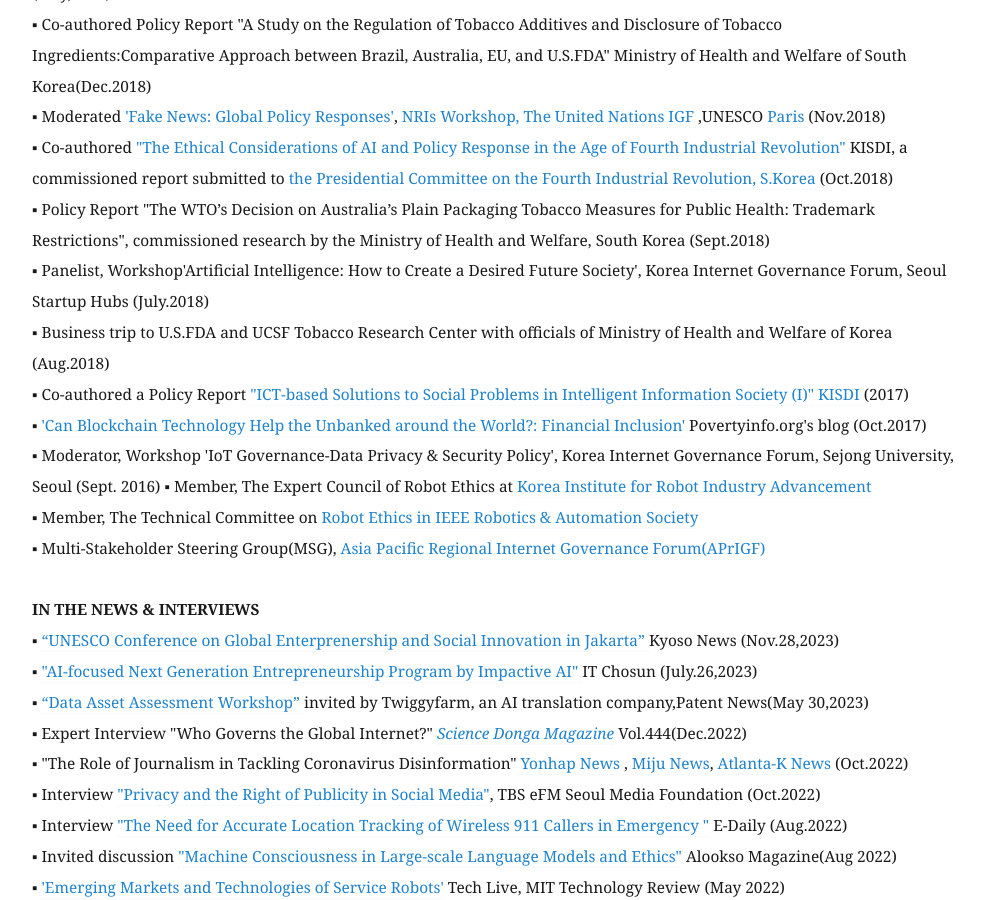
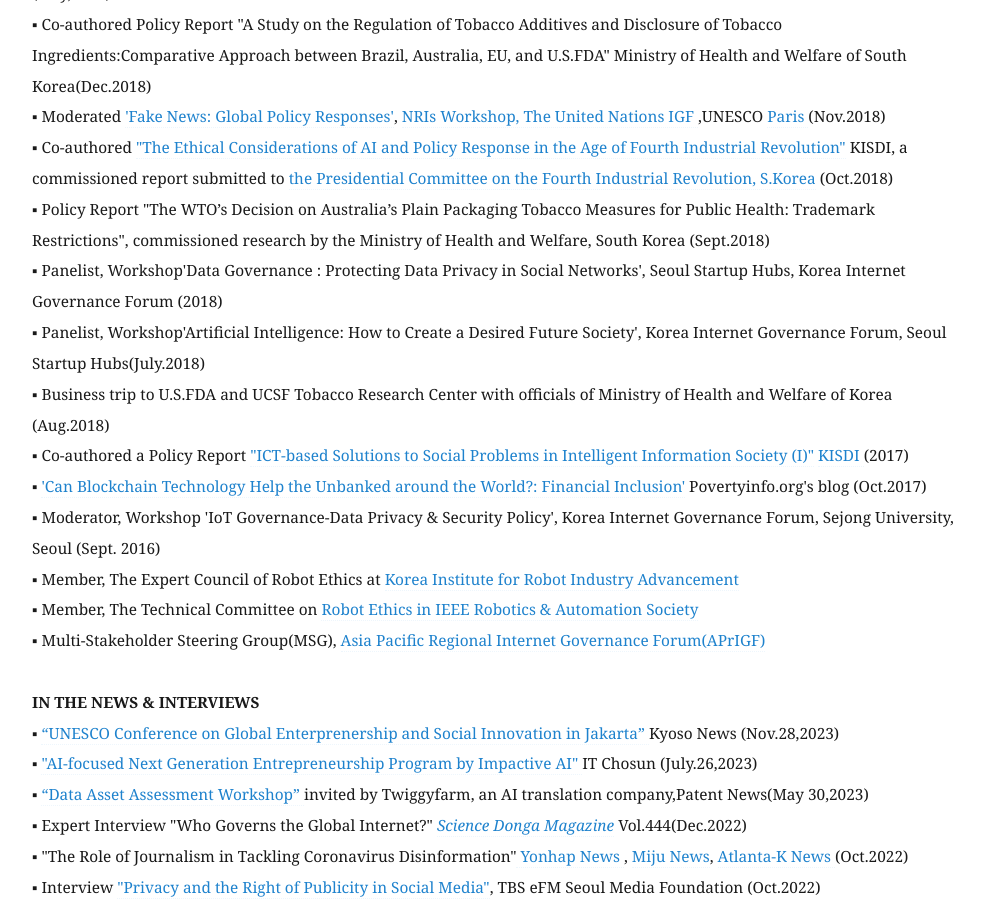
Before and after one commit to eunchangchoi/eunchangchoi.github.io, a Jekyll site: the page built from index.md, in a window 1280 px wide and 900 px high, scrolled down 7874 px. Shown: the whole window, without its empty margins (68-1052 px from the left). Built offline with Jekyll 4.4.1, drawn with Linux system fonts in a browser that asks for light colours.

Commit message:
Update index.md

```diff
--- a/index.md
+++ b/index.md
@@ -177,11 +177,12 @@
 ▪ Moderated <a href="https://www.youtube.com/watch?v=quo1DLyitf8&feature=youtu.be&t=1004">'Fake News: Global Policy Responses'</a>, <a href="https://www.intgovforum.org/en/content/igf-2018-day-2-salle-xii-nri-session-on-fakenews"> NRIs Workshop, The United Nations IGF </a>,UNESCO <a href="https://igf2018.fr/"> Paris </a>(Nov.2018) <br>
 ▪ Co-authored <a href="https://bit.ly/3qgZ63S">"The Ethical Considerations of AI and Policy Response in the Age of Fourth Industrial Revolution"</a> KISDI,  a commissioned report submitted to <a href="https://policy.nl.go.kr/cmmn/FileDown.do?atchFileId=221994&fileSn=63436">the Presidential Committee on the Fourth Industrial Revolution, S.Korea</a> (Oct.2018) <br>
 ▪ Policy Report "The WTO’s Decision on Australia’s Plain Packaging Tobacco Measures for Public Health: Trademark Restrictions", commissioned research by the Ministry of Health and Welfare, South Korea (Sept.2018)<br>
-▪ Panelist, Workshop'Artificial Intelligence: How to Create a Desired Future Society', Korea Internet Governance Forum, Seoul Startup Hubs (July.2018) <br>
+▪ Panelist, Workshop'Data Governance : Protecting Data Privacy in Social Networks', Seoul Startup Hubs, Korea Internet Governance Forum (2018) <br>
+▪ Panelist, Workshop'Artificial Intelligence: How to Create a Desired Future Society', Korea Internet Governance Forum, Seoul Startup Hubs(July.2018) <br>
 ▪ Business trip to U.S.FDA and UCSF Tobacco Research Center with officials of Ministry of Health and Welfare of Korea (Aug.2018) <br>
 ▪ Co-authored a Policy Report <a href="https://www.kisdi.re.kr/report/view.do?key=m2101113024770&arrMasterId=3934580&masterId=3934580&artId=520556">"ICT-based Solutions to Social Problems in Intelligent Information Society (I)"</a> <a href= "https://www.kisdi.re.kr/eng/index.do%20%20%20%20KISDI"> KISDI </a>(2017) <br>
 ▪ <a href="https://blog.naver.com/gp3project/221112176044">'Can Blockchain Technology Help the Unbanked around the World?: Financial Inclusion'</a> Povertyinfo.org's blog (Oct.2017)<br>
-▪ Moderator, Workshop 'IoT Governance-Data Privacy & Security Policy', Korea Internet Governance Forum, Sejong University, Seoul (Sept. 2016)
+▪ Moderator, Workshop 'IoT Governance-Data Privacy & Security Policy', Korea Internet Governance Forum, Sejong University, Seoul (Sept. 2016) <br>
 ▪ Member, The Expert Council of Robot Ethics at <a href="https://kiria.org/eng"> Korea Institute for Robot Industry Advancement</a> <br>
 ▪ Member, The Technical Committee on <a href="https://www.ieee-ras.org"> Robot Ethics in IEEE Robotics & Automation Society </a> <br>
 ▪ Multi-Stakeholder Steering Group(MSG), <a href="https://ap.rigf.asia/"> Asia Pacific Regional Internet Governance Forum(APrIGF)</a> <br>
```
